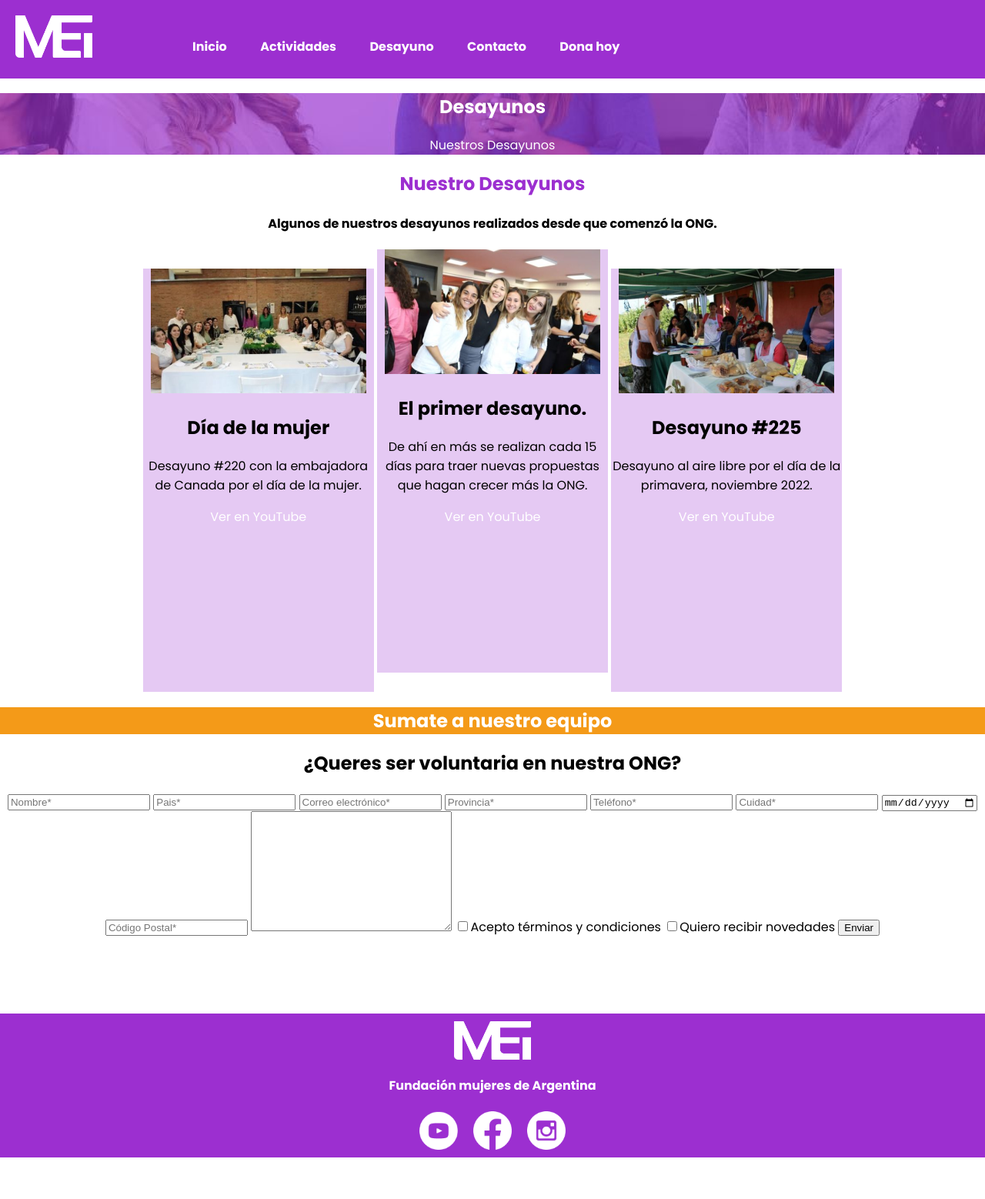
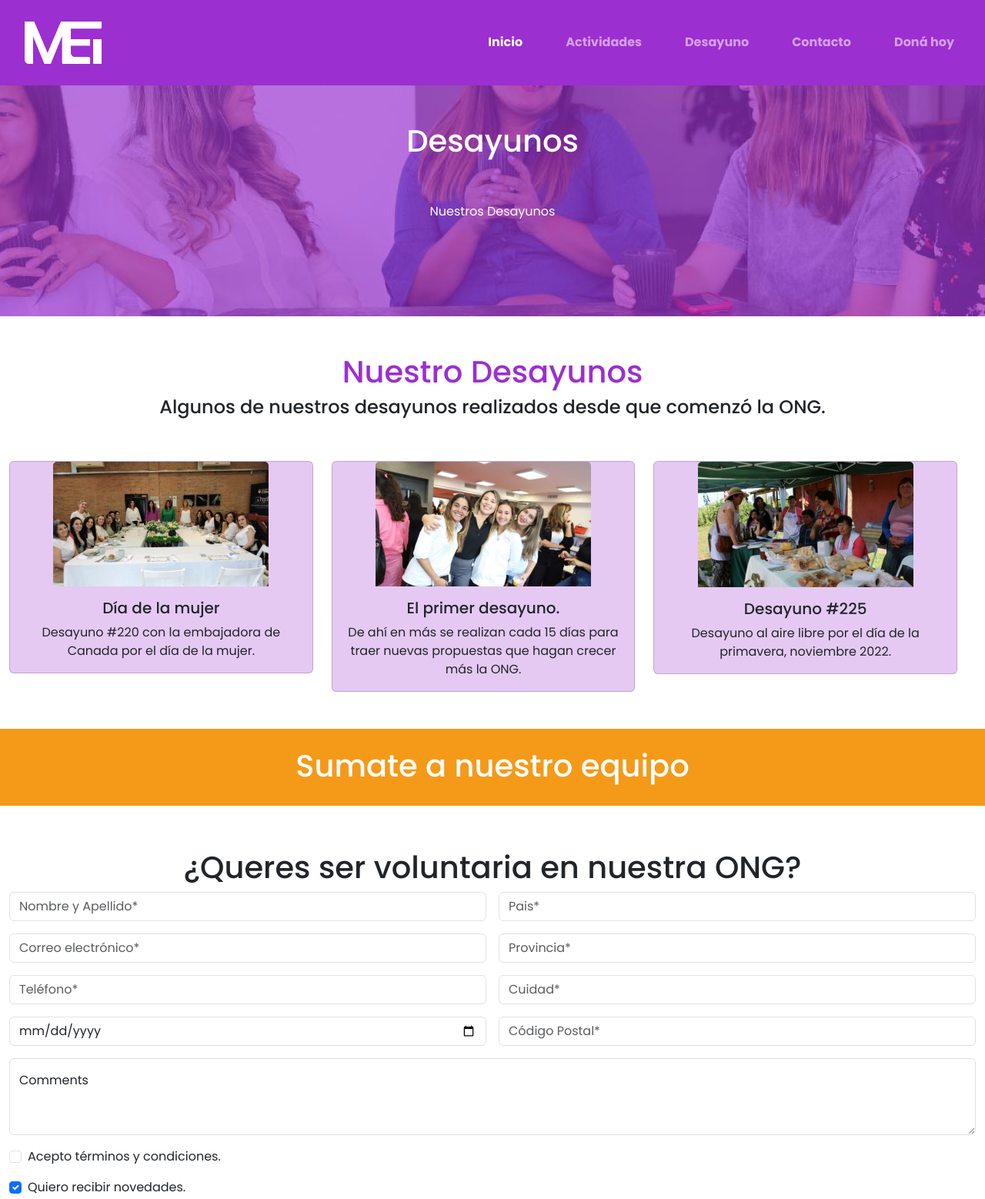
Before and after one commit to OlafPetersen/PreEntrega2-Petersen, a plain HTML site: page paginas/desayuno.html in a window 1280 px wide. Shown: the top 1558 px of the page at 77% size. Before the commit the page ends 1504 px from the top, so only its background shows below. Drawn offline with nearby package versions, Linux system fonts and the light colour scheme.

Commit message:
Modificacion final

```diff
--- a/style.css
+++ b/css/style.css
@@ -55,6 +55,7 @@ a {
 .title4 {
     color: white;
     background-color: #F49A18;
+    height: 100px;
 }
 
 #seccion1home {
@@ -62,16 +63,19 @@ a {
     background-image: linear-gradient(
         rgba(156, 47, 208, 50%),
         rgba(156, 47, 208, 50%)
-    ), url(img/Diseño\ sin\ título\ \(3\)\ 2\ \(1\).jpg);
+    ), url(/img/Diseño\ sin\ título\ \(3\)\ 2\ \(1\).jpg);
     background-repeat: no-repeat;
     background-position: center;
     background-size: cover;
     text-align: center;
+    align-items: center;
+    justify-content: center;
+    height: 300px;
 }
 
 #seccion1donahoy {
     color: white;
-    background-image: url(img/Dona\ hoy\ 1.png);
+    background-image: url(/img/Dona\ hoy\ 1.png);
     background-repeat: no-repeat;
     background-position: center;
     text-align: center;
@@ -79,15 +83,16 @@ a {
 
 #seccion1desayuno {
     color: white;
-    background-image: url(img/Diseño\ sin\ título\ \(5\)\ 1.png);
+    background-image: url(/img/Diseño\ sin\ título\ \(5\)\ 1.png);
     background-repeat: no-repeat;
     background-position: center;
     text-align: center;
+    height: 300px;
 }
 
 #seccion1contact {
     color: white;
-    background-image: url(img/contacto\ 1.png);
+    background-image: url(/img/contacto\ 1.png);
     background-repeat: no-repeat;
     background-position: center;
     text-align: center;
@@ -116,8 +121,6 @@ a {
 .divsection2 {
     background-color: rgba(156, 47, 208, 26%);
     display: inline-block;
-    width: 300px;
-    height: 550px;
 }
 
 .divsection2 img {
@@ -137,7 +140,6 @@ a {
 }
 
 .aseccion1 {
-    text-decoration: none;
     font-weight: bold;
 }
 
--- a/paginas/desayuno.html
+++ b/paginas/desayuno.html
@@ -4,94 +4,151 @@
     <meta charset="UTF-8">
     <meta http-equiv="X-UA-Compatible" content="IE=edge">
     <meta name="viewport" content="width=device-width, initial-scale=1.0">
-    <link rel="stylesheet" href="../style.css">
+    <!-- CSS de Bootstrap -->
+    <link href="https://cdn.jsdelivr.net/npm/bootstrap@5.3.0-alpha3/dist/css/bootstrap.min.css" rel="stylesheet" integrity="sha384-KK94CHFLLe+nY2dmCWGMq91rCGa5gtU4mk92HdvYe+M/SXH301p5ILy+dN9+nJOZ" crossorigin="anonymous">
+    <!-- Mi CSS -->
+    <link rel="stylesheet" href="/css/style.css">
+    <!-- Google Fonts -->
     <link href="https://fonts.googleapis.com/css2?family=Poppins:ital,wght@0,100;0,200;0,300;0,400;0,500;0,600;0,700;0,800;0,900;1,100;1,200;1,300;1,400;1,500;1,600;1,700;1,800;1,900&display=swap" rel="stylesheet">
     <title>MEI</title>
 </head>
 <body>
     <header id="header">
         <!-- logo -->
-        <a href="../index.html">
+        <nav class="navbar navbar-expand-lg navbar-dark">
+            <div class="container-fluid">
+                <a href="/index.html">
                     <img src="../img/logodemujeres enigualdad.png" alt="Logo Mujeres En Igualdad">
                 </a>
-        <!-- botonera -->
-        <nav>
-            <ul class="bonera">
-                <li>
-                    <a href="../index.html">Inicio</a>
+            <button class="navbar-toggler" type="button" data-bs-toggle="collapse" data-bs-target="#navbarSupportedContent" aria-controls="navbarSupportedContent" aria-expanded="false" aria-label="Toggle navigation">
+                <span class="navbar-toggler-icon"></span>
+            </button>
+                <div class="collapse navbar-collapse" id="navbarSupportedContent">
+                    <ul class="navbar-nav ms-auto">
+                        <li class="nav-item">
+                            <a class="nav-link active" aria-current="page" href="/index.html">Inicio</a>
                         </li>
-                <li>
-                    <a href="../index.html">Actividades</a>
+                        <li class="nav-item">
+                            <a class="nav-link" href="/index.html#Actividades">Actividades</a>
                         </li>
-                <li>
-                    <a href="desayuno.html">Desayuno</a>
+                        <li class="nav-item">
+                            <a class="nav-link" href="desayuno.html">Desayuno</a>
                         </li>
-                <li>
-                    <a href="contacto.html">Contacto</a>
+                        <li class="nav-item">
+                            <a class="nav-link" href="contacto.html">Contacto</a>
                         </li>
-                <li>
-                    <a href="donahoy.html">Dona hoy</a>
+                        <li class="nav-item">
+                            <a class="nav-link" href="donahoy.html">Doná hoy</a>
                         </li>
                     </ul>
+                </div>
+            </div>
         </nav>
     </header>
     <!-- seccion 1 -->
-    <section id="seccion1desayuno">
-        <h1>Desayunos</h1>
+    <section id="seccion1desayuno" >
+        <h1 class="py-5">Desayunos</h1>
         <p>
             Nuestros Desayunos
         </p>
     </section>
     <!-- seccion 2 -->
     <section class="seccion2desy">
-        <h1 class="title3">
+        <h1 class="title3 pt-5">
             Nuestro Desayunos
         </h1>
-        <h4>
+        <h4 class="pb-5">
             Algunos de nuestros desayunos realizados desde que comenzó la ONG.
         </h4>
-        <div class="divsection2">
-            <img src="../img/,, 1.png" alt="">
-            <h1>Día de la mujer</h1>
-            <p>Desayuno #220 con la embajadora de Canada por el día de la mujer.</p>
-            <a href="">Ver en YouTube </a>
+        <div class="container-fluid row">
+            <div class="col-sm ">
+                <div class="card w-100 card-border mb-5 divsection2">
+                    <img src="../img/,, 1.png" class="card-img-top" alt="...">
+                    <div class="card-body">
+                        <h5 class="card-title">Día de la mujer</h5>
+                        <p class="card-text">Desayuno #220 con la embajadora de Canada por el día de la mujer.
+                        </p>
                     </div>
-        <div class="divsection2">
-            <img src="../img/Desayuno1 1.png" alt="">
-            <h1> El primer desayuno.</h1>
-            <p>De ahí en más se realizan cada 15 días para traer nuevas propuestas que hagan crecer más la ONG.</p>
-            <a href="">Ver en YouTube </a>
                 </div>
-        <div class="divsection2">
-            <img src="../img/Desayuno3 1.png" alt="">
-            <h1>Desayuno #225</h1>
-            <p>Desayuno al aire libre por el día de la primavera, noviembre 2022.</p>
-            <a href="">Ver en YouTube </a>
-        </div >
+            </div>
+            <div class="col-sm">
+                <div class="card w-100 card-border mb-5 divsection2">
+                    <img src="../img/Desayuno1 1.png" class="card-img-top" alt="...">
+                    <div class="card-body">
+                        <h5 class="card-title"> El primer desayuno.</h5>
+                        <p class="card-text"> De ahí en más se realizan cada 15 días para traer nuevas propuestas que hagan crecer más la ONG.</p>
+                    </div>
+                </div>
+            </div>
+            <div class="col-sm">
+                <div class="card w-100 card-border mb-5 divsection2">
+                    <img src="../img/Desayuno3 1.png" class="card-img-top" alt="...">
+                    <div class="card-body">
+                        <h5 class="card-title">Desayuno #225</h5>
+                        <p class="card-text">Desayuno al aire libre por el día de la primavera, noviembre 2022.</p>
+                    </div>
+                </div>
+            </div>
+        </div>
     </section>
     <!-- seccion 3 -->
-    <section class="seccion2desy">
-        <h1 class="title4">
+    <section>
+        <h1 class="title4 py-4 text-center">
             Sumate a nuestro equipo
         </h1>
-        <h1>
+        <h1 class="text-center pt-5">
             ¿Queres ser voluntaria en nuestra ONG?
         </h1>
-        <div class="divinputs">
-            <form>
-                <input type="text" id="" placeholder="Nombre*">
-                <input type="text" placeholder="Pais*">
-                <input type="email" placeholder="Correo electrónico*">
-                <input type="text" placeholder="Provincia*">
-                <input type="tel" placeholder="Teléfono*" id="">
-                <input type="text" placeholder="Cuidad*">
-                <input type="date" placeholder="Fecha de nacimiento*">
-                <input type="number" step="4" placeholder="Código Postal*">
-                <textarea  id="" cols="30" rows="10"></textarea>
-                <input type="checkbox">Acepto términos y condiciones
-                <input type="checkbox">Quiero recibir novedades
-                <input type="button" value="Enviar">
-            </form>
+        <div class="container-fluid divinputs">
+            <div class="row g-3 mb-3">
+                <div class="col">
+                    <input type="text" class="form-control" placeholder="Nombre y Apellido*" aria-label="First name">
+                </div>
+                <div class="col">
+                    <input type="text" class="form-control" placeholder="Pais*" aria-label="Last name">
+                </div>
+            </div>
+            <div class="row g-3 mb-3">
+                <div class="col-md-6">
+                    <input type="email" class="form-control" placeholder="Correo electrónico*" id="inputEmail4">
+                </div>
+                <div class="col">
+                    <input type="text" class="form-control" placeholder="Provincia*" aria-label="Last name">
+                </div>
+            </div>
+            <div class="row g-3 mb-3">
+                <div class="col-md-6">
+                    <input type="tel" class="form-control" placeholder="Teléfono*" id="inputEmail4">
+                </div>
+                <div class="col">
+                    <input type="text" class="form-control" placeholder="Cuidad*" aria-label="Last name">
+                </div>
+            </div>
+            <div class="row g-3 mb-3">
+                <div class="col-md-6">
+                    <input type="date" class="form-control" placeholder="Fecha de nacimiento*" id="inputEmail4">
+                </div>
+                <div class="col">
+                    <input type="number" class="form-control" placeholder="Código Postal*" aria-label="Last name" step="4">
+                </div>
+            </div>
+            <div class="form-floating mb-3">
+                <textarea class="form-control" placeholder="Leave a comment here" id="floatingTextarea2" style="height: 100px"></textarea>
+                <label for="floatingTextarea2">Comments</label>
+            </div>
+            <div class="form-check mb-3">
+                <input class="form-check-input" type="checkbox" value="" id="flexCheckDefault">
+                <label class="form-check-label" for="flexCheckDefault">
+                    Acepto términos y condiciones.
+                </label>
+            </div>
+            <div class="form-check mb-3">
+                <input class="form-check-input" type="checkbox" value="" id="flexCheckChecked" checked>
+                <label class="form-check-label" for="flexCheckChecked">
+                    Quiero recibir novedades.
+                </label>
+            </div>
+            <button type="button" class="btn btn-primary">Enviar</button>
         </div>
     </section>
     <footer>
@@ -103,5 +160,7 @@
             <img src="../img/Vector.png" alt="">
         </div>
     </footer>
+        <!-- Script de Boostrap -->
+        <script src="https://cdn.jsdelivr.net/npm/bootstrap@5.3.0-alpha3/dist/js/bootstrap.bundle.min.js" integrity="sha384-ENjdO4Dr2bkBIFxQpeoTz1HIcje39Wm4jDKdf19U8gI4ddQ3GYNS7NTKfAdVQSZe" crossorigin="anonymous"></script>
 </body>
 </html>
```
Also changed, not shown: index.html (+49 -35 lines). Lines whose indentation alone changed are shown as unchanged.
